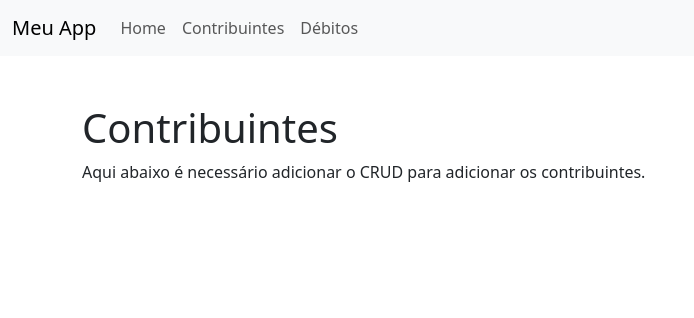
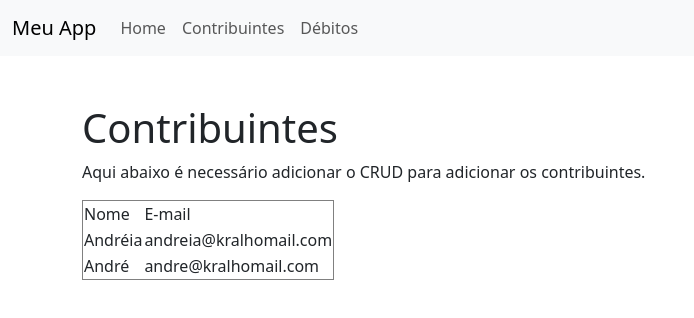
Before and after one commit to Mateuslh/projeto_front_end, a React (Vite) app: page /contribuintes in a window 1280 px wide. Shown: the top 318 px of the page, without its empty margins (0-694 px from the left). Built offline with nearby package versions, Linux system fonts and the light colour scheme; data requests are answered from the project's data file.

Commit message:
Crud parte 1

```diff
--- /dev/null
+++ b/db.json
@@ -0,0 +1,14 @@
+{
+    "posts":[
+        {
+            "id": 1,
+            "nome":"Andréia",
+            "mail":"andreia@kralhomail.com"
+        },
+        {
+            "id": 2,
+            "nome":"André",
+            "mail":"andre@kralhomail.com"
+        }
+    ]
+}
--- a/package.json
+++ b/package.json
@@ -7,9 +7,11 @@
     "dev": "vite",
     "build": "vite build",
     "lint": "eslint . --ext js,jsx --report-unused-disable-directives --max-warnings 0",
-    "preview": "vite preview"
+    "preview": "vite preview",
+    "server": "json-server --watch db.json -port 3000"
   },
   "dependencies": {
+    "axios": "^1.7.2",
     "bootstrap": "^5.3.3",
     "react": "^18.2.0",
     "react-dom": "^18.2.0",
@@ -23,6 +25,7 @@
     "eslint-plugin-react": "^7.34.1",
     "eslint-plugin-react-hooks": "^4.6.0",
     "eslint-plugin-react-refresh": "^0.4.6",
+    "json-server": "^1.0.0-beta.1",
     "vite": "^5.2.0"
   }
 }
--- /dev/null
+++ b/src/components/modal.css
@@ -0,0 +1,3 @@
+td{
+    border: 1px solid black;
+}
--- /dev/null
+++ b/src/components/modalcrud.jsx
@@ -0,0 +1,39 @@
+import { useState,useEffect } from "react";
+import { api } from "../lib/axios";
+import "./modal.css"
+
+
+export function Mcrud(){
+    const [post,setPost] = useState([])
+
+    useEffect(()=>{
+        api.get('/posts')
+        .then((resp)=>{
+            setPost(resp.data)
+        })
+        .catch((err)=>{
+            console.log(err)
+        })
+    },[])
+
+    return(
+        <div>
+
+                <table key={post.id} border="1">
+                    <tr>
+                        <td>Nome</td>
+                        <td>E-mail</td>
+                    </tr>
+                    {post.map((post) => (
+                    <tr>
+                        <td>{post.nome}</td>
+                        <td>{post.mail}</td>
+                    </tr>
+            ))}
+                    </table>
+
+
+        </div>
+    )
+
+}
--- /dev/null
+++ b/src/lib/axios.js
@@ -0,0 +1,7 @@
+import axios from "axios";
+
+
+export const api = axios.create({
+    baseURL: "http://localhost:3000"
+    }
+)
--- a/src/pages/Contribuintes.jsx
+++ b/src/pages/Contribuintes.jsx
@@ -1,4 +1,5 @@
 import React from 'react';
+import { Mcrud } from '../components/modalcrud';
 
 const Contribuintes = () => {
     return (
@@ -7,6 +8,7 @@ const Contribuintes = () => {
                 <div className="col">
                     <h1>Contribuintes</h1>
                     <p>Aqui abaixo é necessário adicionar o CRUD para adicionar os contribuintes.</p>
+                    <Mcrud/>
                 </div>
             </div>
         </div>
```
Also changed, not shown: 1 other file (tests, documents, lock files or other folders).
